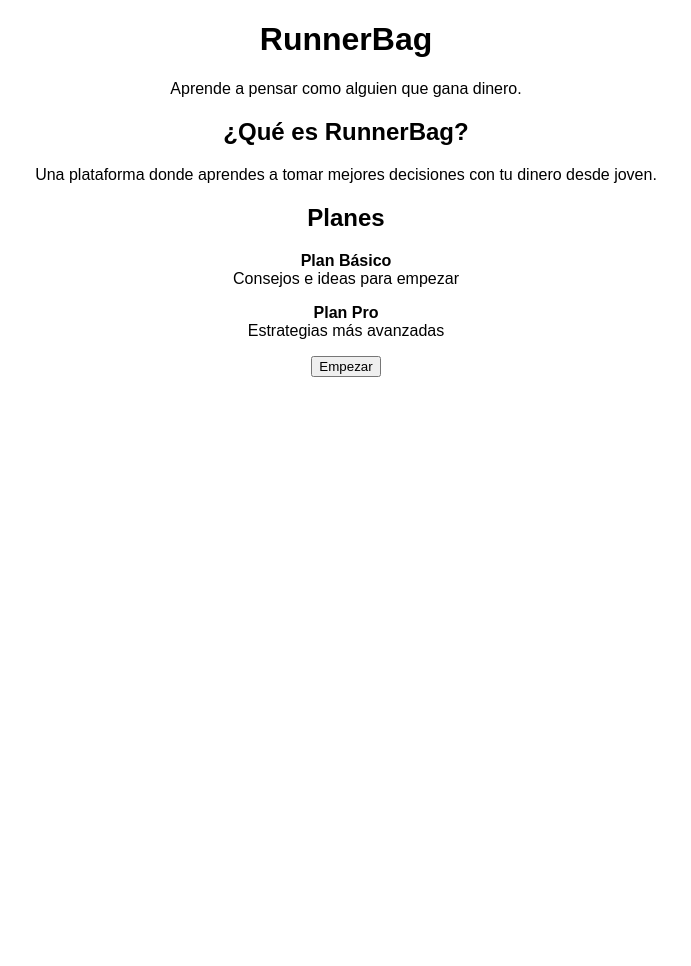
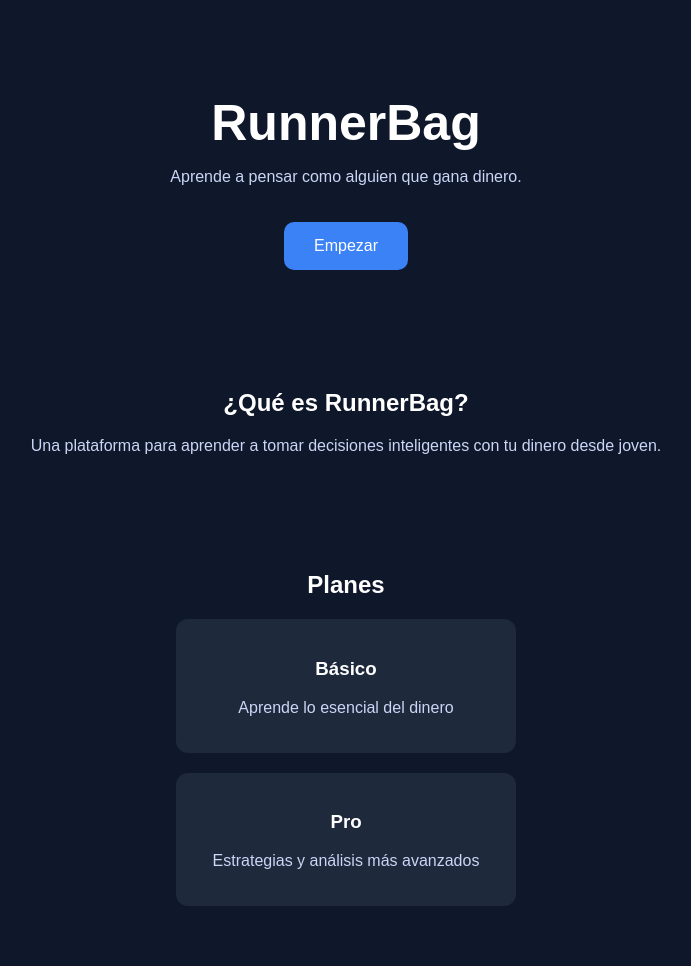
Before and after one commit to jeronimo20111021/runner-bag, a plain HTML site: page index.html in a window 1280 px wide. Shown: the whole page, without its empty margins (294-985 px from the left). Before the commit the page ends 800 px from the top, so only its background shows below. Drawn offline with Linux system fonts and the light colour scheme.

Commit message:
Update index.html

```diff
--- a/index.html
+++ b/index.html
@@ -3,26 +3,80 @@
 <head>
     <meta charset="UTF-8">
     <title>RunnerBag</title>
+
+    <style>
+        body {
+            font-family: Arial, sans-serif;
+            margin: 0;
+            background: #0f172a;
+            color: white;
+            text-align: center;
+        }
+
+        header {
+            padding: 60px 20px;
+        }
+
+        h1 {
+            font-size: 50px;
+            margin-bottom: 10px;
+        }
+
+        p {
+            color: #cbd5f5;
+        }
+
+        .btn {
+            background: #3b82f6;
+            border: none;
+            padding: 15px 30px;
+            color: white;
+            font-size: 16px;
+            border-radius: 10px;
+            cursor: pointer;
+            margin-top: 20px;
+        }
+
+        .section {
+            padding: 40px 20px;
+        }
+
+        .card {
+            background: #1e293b;
+            margin: 20px auto;
+            padding: 20px;
+            border-radius: 12px;
+            max-width: 300px;
+        }
+    </style>
 </head>
-<body style="font-family: Arial; text-align: center;">
 
+<body>
+
+<header>
     <h1>RunnerBag</h1>
     <p>Aprende a pensar como alguien que gana dinero.</p>
+    <button class="btn" onclick="alert('Próximamente disponible')">Empezar</button>
+</header>
 
+<div class="section">
     <h2>¿Qué es RunnerBag?</h2>
-    <p>Una plataforma donde aprendes a tomar mejores decisiones con tu dinero desde joven.</p>
+    <p>Una plataforma para aprender a tomar decisiones inteligentes con tu dinero desde joven.</p>
+</div>
 
+<div class="section">
     <h2>Planes</h2>
 
-    <p><b>Plan Básico</b><br>
-    Consejos e ideas para empezar</p>
+    <div class="card">
+        <h3>Básico</h3>
+        <p>Aprende lo esencial del dinero</p>
+    </div>
 
-    <p><b>Plan Pro</b><br>
-    Estrategias más avanzadas</p>
-
-    <button onclick="alert('Próximamente disponible')">
-        Empezar
-    </button>
+    <div class="card">
+        <h3>Pro</h3>
+        <p>Estrategias y análisis más avanzados</p>
+    </div>
+</div>
 
 </body>
 </html>
```
